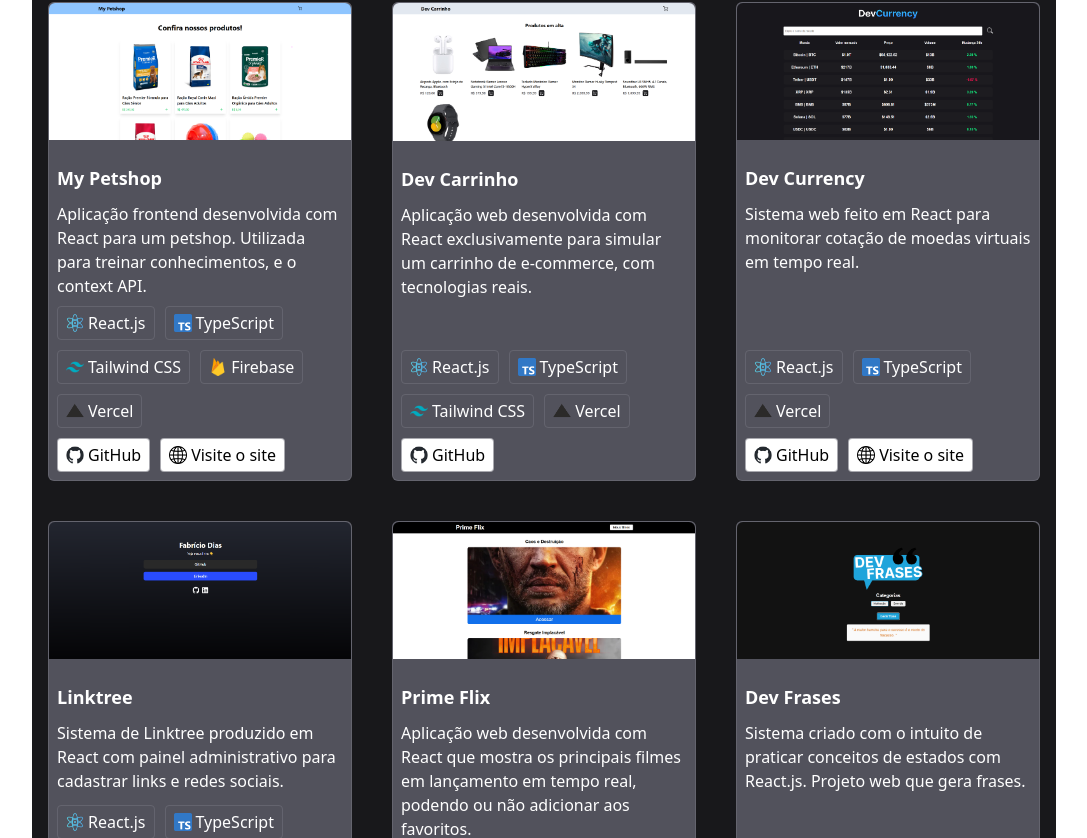
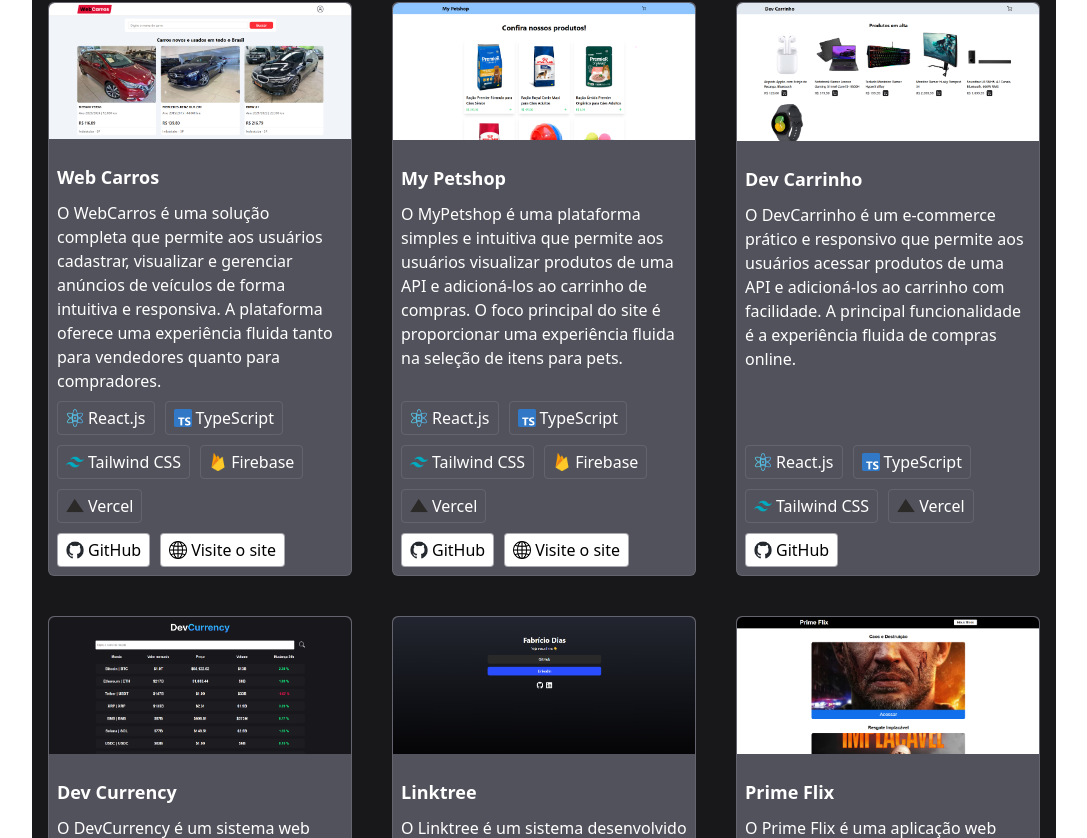
Before and after one commit to fcdias0812/portfolio, a React (Vite) app: page / in a window 1280 px wide. Shown: the part 1702-2540 px from the top of the page, without its empty margins (96-1183 px from the left). Built offline with nearby package versions, Linux system fonts and the light colour scheme.

Commit message:
Descrições dos projetos alterados, e projeto adicionado

```diff
--- a/src/App.tsx
+++ b/src/App.tsx
@@ -17,7 +17,7 @@
 import devcarrinho from "./assets/projects/devcarrinho.png";
 import linktree from "./assets/projects/linktree.png";
 import primeflix from "./assets/projects/primeflix.png";
-import devfrases from "./assets/projects/devfrases.png";
+import webcarros from "./assets/projects/webcarros.png";
 import mypetshop from "./assets/projects/mypetshop.png";
 
 import github from "./assets/links/github.png";
@@ -159,6 +159,46 @@
           <div className="bg-zinc-900 p-4 rounded-md grid sm:grid-cols-2 lg:grid-cols-3 gap-10">
             <div className="bg-zinc-600 text-white rounded-md flex flex-col gap-2 border-1 border-zinc-500/60">
               <img
+                src={webcarros}
+                alt="Imagem do projeto"
+                className="mb-4 rounded-t-md"
+              />
+              <div className="flex flex-col h-full justify-between gap-2 ml-2 mr-2 mb-2">
+                <div className="flex flex-col gap-2.5">
+                  <span className="text-lg font-bold">Web Carros</span>
+                  <p>
+                    O WebCarros é uma solução completa que permite aos usuários
+                    cadastrar, visualizar e gerenciar anúncios de veículos de
+                    forma intuitiva e responsiva. A plataforma oferece uma
+                    experiência fluida tanto para vendedores quanto para
+                    compradores.
+                  </p>
+                </div>
+                <div className="flex flex-col gap-2.5">
+                  <div className="flex gap-2.5 flex-wrap">
+                    <Technologies img={react} name="React.js" />
+                    <Technologies img={typescript} name="TypeScript" />
+                    <Technologies img={tailwind} name="Tailwind CSS" />
+                    <Technologies img={firebase} name="Firebase" />
+                    <Technologies img={vercel} name="Vercel" />
+                  </div>
+                  <div className="flex gap-2.5">
+                    <Links
+                      img={github}
+                      name="GitHub"
+                      href="https://github.com/fcdias0812/webcarros"
+                    />
+                    <Links
+                      img={website}
+                      name="Visite o site"
+                      href="https://webcarros-eight.vercel.app/"
+                    />
+                  </div>
+                </div>
+              </div>
+            </div>
+            <div className="bg-zinc-600 text-white rounded-md flex flex-col gap-2 border-1 border-zinc-500/60">
+              <img
                 src={mypetshop}
                 alt="Imagem do projeto"
                 className="mb-4 rounded-t-md"
@@ -167,8 +207,11 @@
                 <div className="flex flex-col gap-2.5">
                   <span className="text-lg font-bold">My Petshop</span>
                   <p>
-                    Aplicação frontend desenvolvida com React para um petshop.
-                    Utilizada para treinar conhecimentos, e o context API.
+                    O MyPetshop é uma plataforma simples e intuitiva que permite
+                    aos usuários visualizar produtos de uma API e adicioná-los
+                    ao carrinho de compras. O foco principal do site é
+                    proporcionar uma experiência fluida na seleção de itens para
+                    pets.
                   </p>
                 </div>
                 <div className="flex flex-col gap-2.5">
@@ -204,8 +247,10 @@
                 <div className="flex flex-col gap-2.5">
                   <span className="text-lg font-bold">Dev Carrinho</span>
                   <p>
-                    Aplicação web desenvolvida com React exclusivamente para
-                    simular um carrinho de e-commerce, com tecnologias reais.
+                    O DevCarrinho é um e-commerce prático e responsivo que
+                    permite aos usuários acessar produtos de uma API e
+                    adicioná-los ao carrinho com facilidade. A principal
+                    funcionalidade é a experiência fluida de compras online.
                   </p>
                 </div>
                 <div className="flex flex-col gap-2.5">
@@ -235,8 +280,10 @@
                 <div className="flex flex-col gap-2.5">
                   <span className="text-lg font-bold">Dev Currency</span>
                   <p>
-                    Sistema web feito em React para monitorar cotação de moedas
-                    virtuais em tempo real.
+                    O DevCurrency é um sistema web desenvolvido em React que
+                    permite aos usuários acompanhar em tempo real a cotação de
+                    moedas virtuais, oferecendo uma visualização clara e
+                    dinâmica das principais criptomoedas do mercado.
                   </p>
                 </div>
                 <div className="flex flex-col gap-2.5">
@@ -270,8 +317,10 @@
                 <div className="flex flex-col gap-2.5">
                   <span className="text-lg font-bold">Linktree</span>
                   <p>
-                    Sistema de Linktree produzido em React com painel
-                    administrativo para cadastrar links e redes sociais.
+                    O Linktree é um sistema desenvolvido em React que permite
+                    criar uma página de links personalizada, com painel
+                    administrativo para cadastrar e gerenciar links e redes
+                    sociais de forma prática e centralizada.
                   </p>
                 </div>
                 <div className="flex flex-col gap-2.5">
@@ -307,9 +356,10 @@
                 <div className="flex flex-col gap-2.5">
                   <span className="text-lg font-bold">Prime Flix</span>
                   <p>
-                    Aplicação web desenvolvida com React que mostra os
-                    principais filmes em lançamento em tempo real, podendo ou
-                    não adicionar aos favoritos.
+                    O Prime Flix é uma aplicação web feita com React que exibe
+                    em tempo real os principais filmes em lançamento, permitindo
+                    aos usuários visualizar detalhes e adicionar títulos à lista
+                    de favoritos.
                   </p>
                 </div>
                 <div className="flex flex-col gap-2.5">
@@ -328,41 +378,6 @@
                       img={website}
                       name="Visite o site"
                       href="https://prime-flix-two-coral.vercel.app/"
-                    />
-                  </div>
-                </div>
-              </div>
-            </div>
-            <div className="bg-zinc-600 text-white rounded-md flex flex-col gap-2 border-1 border-zinc-500/60">
-              <img
-                src={devfrases}
-                alt="Imagem do projeto"
-                className="mb-4 rounded-t-md"
-              />
-              <div className="flex flex-col h-full justify-between gap-2 ml-2 mr-2 mb-2">
-                <div className="flex flex-col gap-2.5">
-                  <span className="text-lg font-bold">Dev Frases</span>
-                  <p>
-                    Sistema criado com o intuito de praticar conceitos de
-                    estados com React.js. Projeto web que gera frases.
-                  </p>
-                </div>
-                <div className="flex flex-col gap-2.5">
-                  <div className="flex gap-2.5 flex-wrap">
-                    <Technologies img={react} name="React.js" />
-                    <Technologies img={typescript} name="TypeScript" />
-                    <Technologies img={vercel} name="Vercel" />
-                  </div>
-                  <div className="flex gap-2.5">
-                    <Links
-                      img={github}
-                      name="GitHub"
-                      href="https://github.com/fcdias0812/gerador_frase"
-                    />
-                    <Links
-                      img={website}
-                      name="Visite o site"
-                      href="https://gerador-frase.vercel.app/"
                     />
                   </div>
                 </div>
```
Also changed, not shown: src/assets/projects/devfrases.png (deleted), src/assets/projects/webcarros.png (added).
